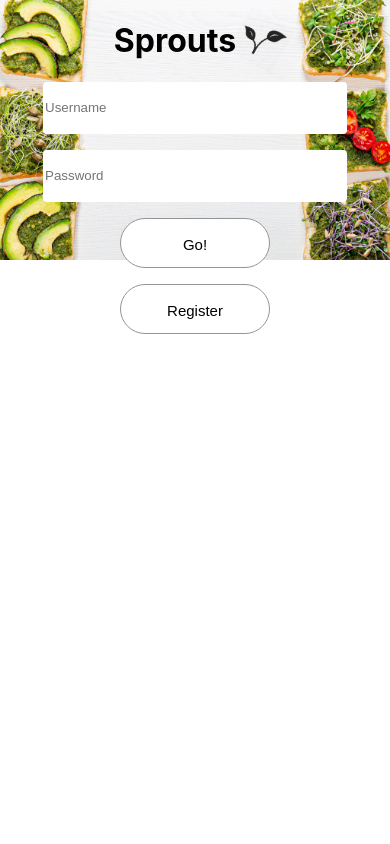
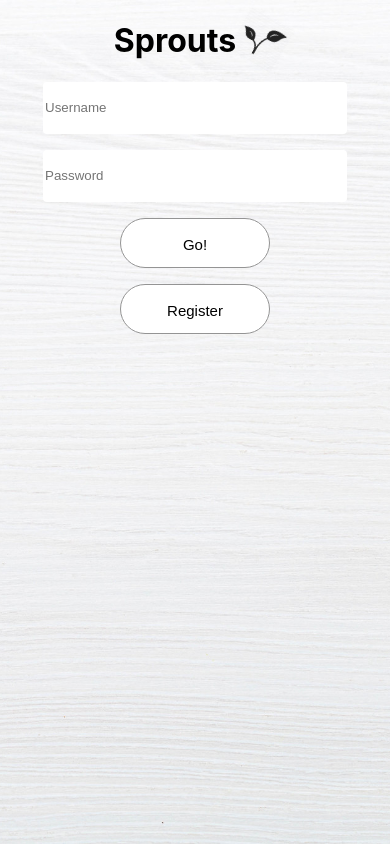
Before and after one commit to nyu-software-engineering/spring-2020-frugal-eye, a React (Create React App) app in the folder front-end/: page / in a window 390 px wide. Built offline with nearby package versions, Linux system fonts and the light colour scheme.

Commit message:
made background image responsive

```diff
--- a/front-end/src/standard.css
+++ b/front-end/src/standard.css
@@ -1,9 +1,11 @@
 body {
 	/* background-color: #BAEDBF; */
 	background: url("sprouts-background.jpg");
-	background-repeat: no-repeat;
+	/* background-repeat: no-repeat; */
 	background-attachment: fixed;
-	background-size: 100%;
+	background-size: cover;
+	background-position: center center;
+	background-color: #949494;
 }
 
 .standard_button {
```
